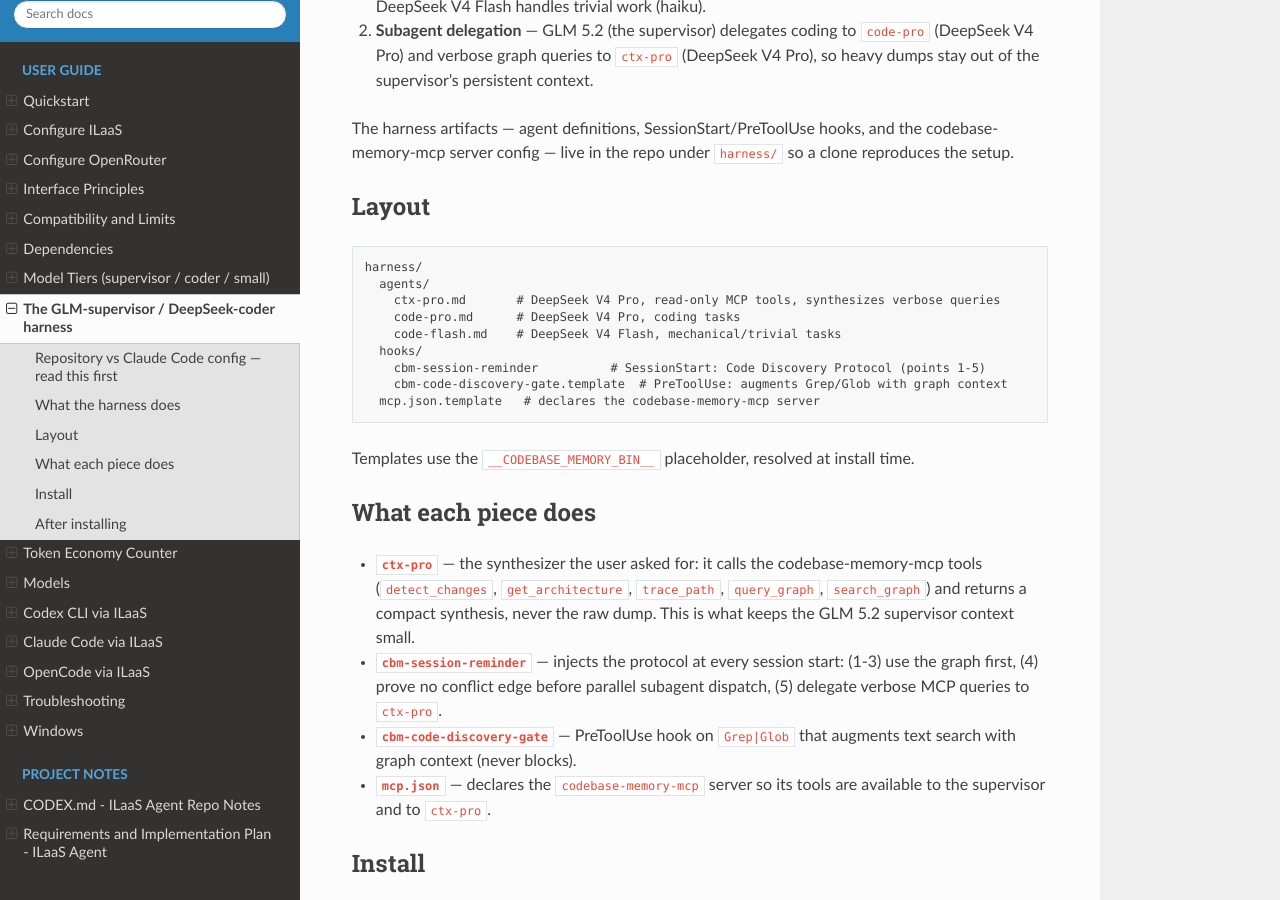
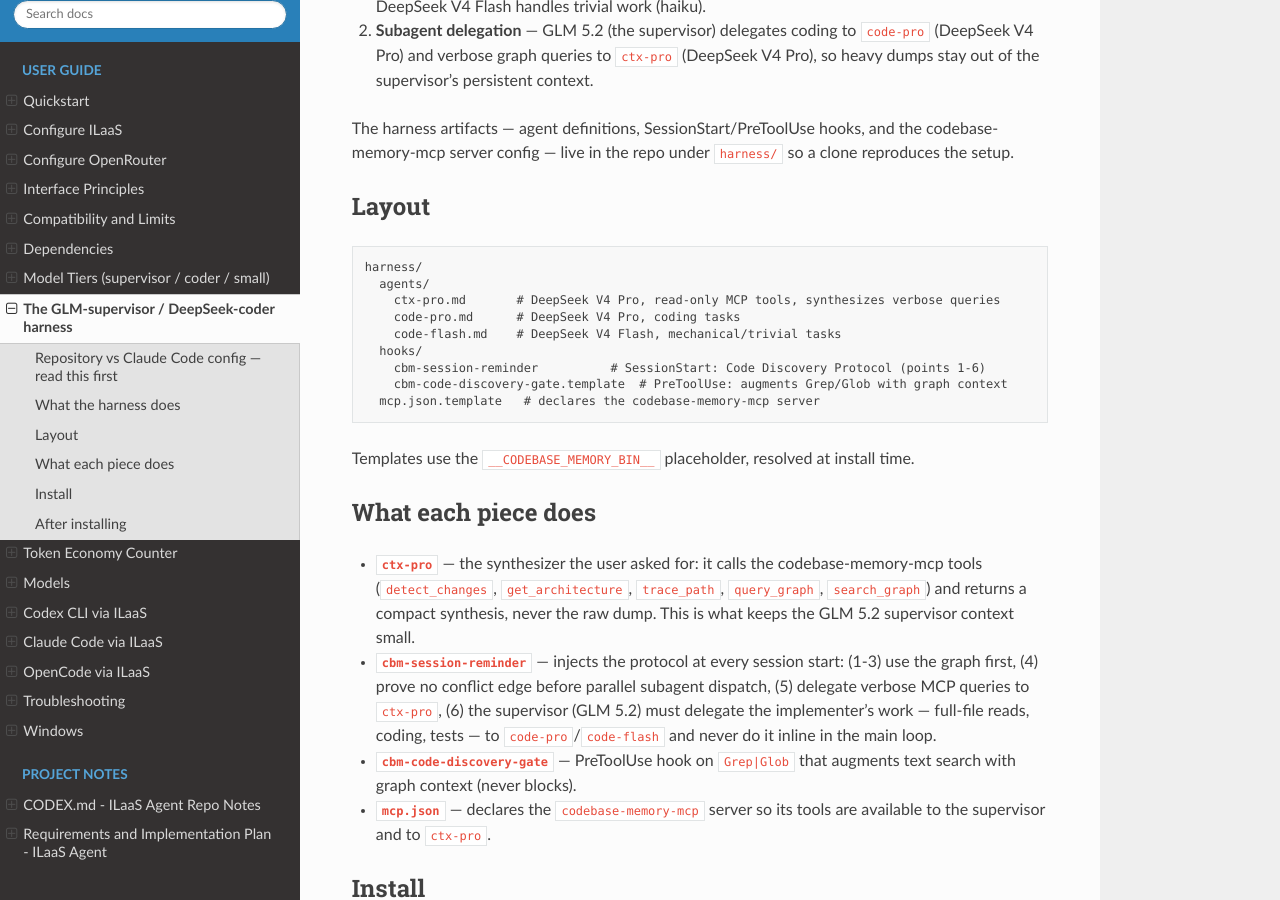
Before and after one commit to jeffwitz/ILaas-agent, a Sphinx documentation site: the page built from docs/harness.md, in a window 1280 px wide and 900 px high, scrolled down 742 px. Built offline with Sphinx 7.4.7 and the Read the Docs theme 3.1.0, drawn with Linux system fonts in a browser that asks for light colours.

Commit message:
harness: enforce supervisor delegation in the SessionStart protocol (pt 6)
Adds point 6 to the cbm-session-reminder SessionStart hook: GLM 5.2 is
the SUPERVISOR only and must delegate the implementer's work (full-file
reads, broad grep, architecture/trace queries -> ctx-pro; implementation,
refactor, tests -> code-pro; trivial edits -> code-flash) instead of
doing it inline in the main loop. The cost strategy only holds if the
supervisor does little real work; a 15-ticket plan was executed 100%
inline with zero Agent calls, defeating the multi-tier setup. Updates
docs/harness.md to reference points 1-6.

Co-Authored-By: Claude Fable 5 <noreply@anthropic.com>

````diff
--- a/docs/harness.md
+++ b/docs/harness.md
@@ -37,7 +37,7 @@ harness/
     code-pro.md      # DeepSeek V4 Pro, coding tasks
     code-flash.md    # DeepSeek V4 Flash, mechanical/trivial tasks
   hooks/
-    cbm-session-reminder          # SessionStart: Code Discovery Protocol (points 1-5)
+    cbm-session-reminder          # SessionStart: Code Discovery Protocol (points 1-6)
     cbm-code-discovery-gate.template  # PreToolUse: augments Grep/Glob with graph context
   mcp.json.template   # declares the codebase-memory-mcp server
 ```
@@ -47,7 +47,7 @@ Templates use the `__CODEBASE_MEMORY_BIN__` placeholder, resolved at install tim
 ## What each piece does
 
 - **`ctx-pro`** — the synthesizer the user asked for: it calls the codebase-memory-mcp tools (`detect_changes`, `get_architecture`, `trace_path`, `query_graph`, `search_graph`) and returns a compact synthesis, never the raw dump. This is what keeps the GLM 5.2 supervisor context small.
-- **`cbm-session-reminder`** — injects the protocol at every session start: (1-3) use the graph first, (4) prove no conflict edge before parallel subagent dispatch, (5) delegate verbose MCP queries to `ctx-pro`.
+- **`cbm-session-reminder`** — injects the protocol at every session start: (1-3) use the graph first, (4) prove no conflict edge before parallel subagent dispatch, (5) delegate verbose MCP queries to `ctx-pro`, (6) the supervisor (GLM 5.2) must delegate the implementer's work — full-file reads, coding, tests — to `code-pro`/`code-flash` and never do it inline in the main loop.
 - **`cbm-code-discovery-gate`** — PreToolUse hook on `Grep|Glob` that augments text search with graph context (never blocks).
 - **`mcp.json`** — declares the `codebase-memory-mcp` server so its tools are available to the supervisor and to `ctx-pro`.
 
````
Also changed, not shown: 1 other file.
